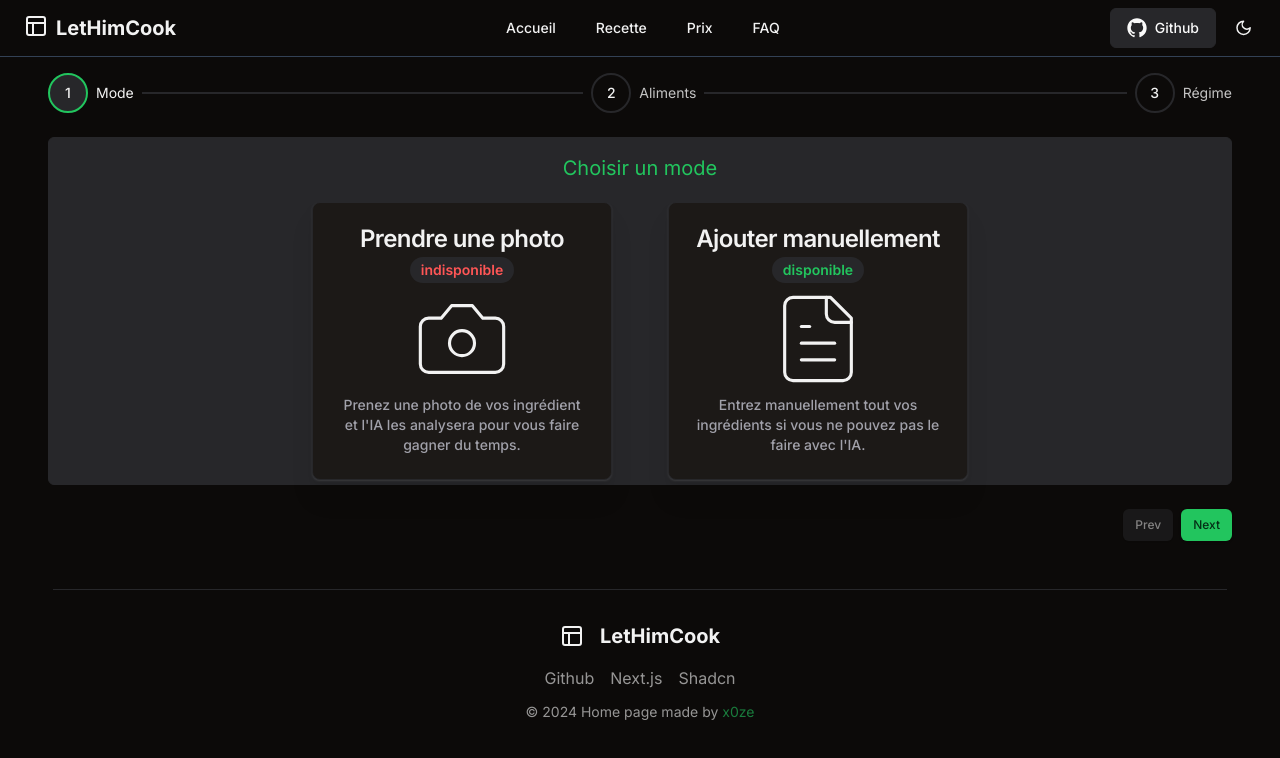
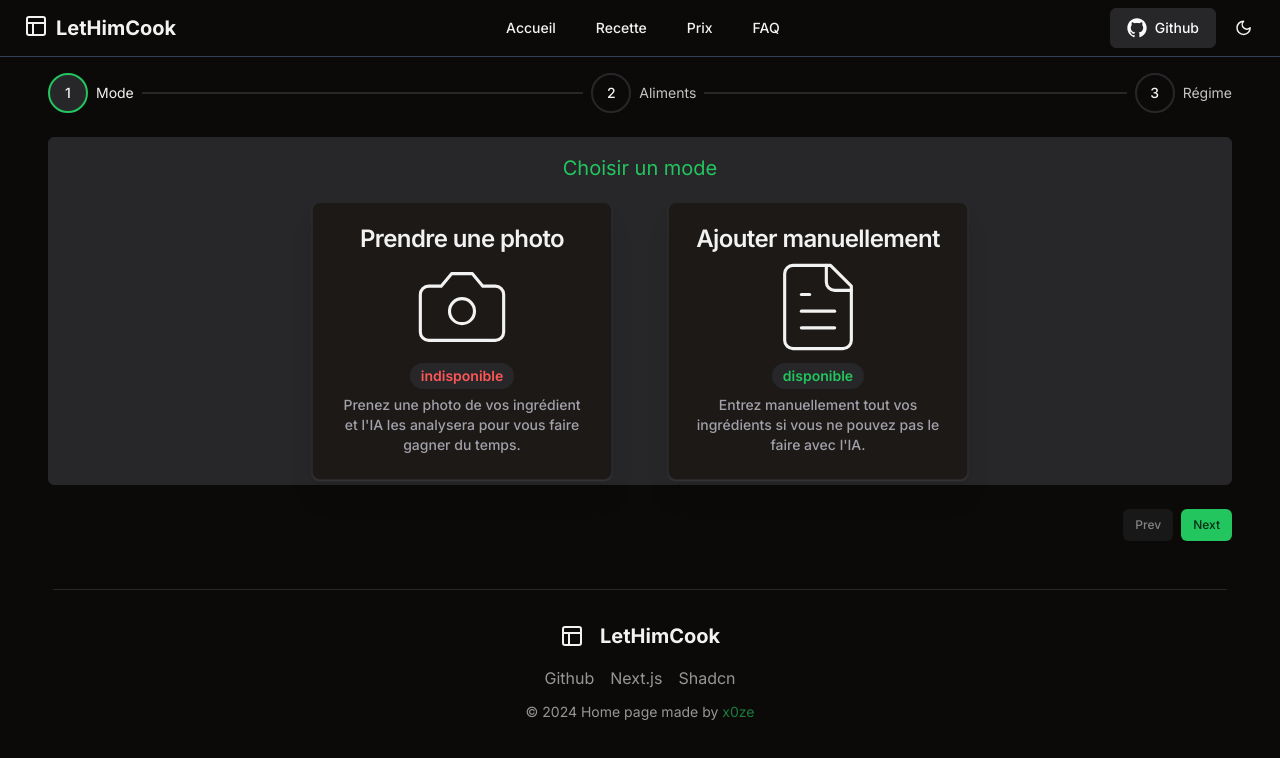
Before and after one commit to x0ze/Cooking-AI, a Next.js app in the folder lethimcook-app/: page /recipe in a window 1280 px wide. Shown: the top 758 px of the page. Built offline with nearby package versions, Linux system fonts and the light colour scheme.

Commit message:
update mode

```diff
--- a/lethimcook-app/components/ModeCards.tsx
+++ b/lethimcook-app/components/ModeCards.tsx
@@ -24,18 +24,19 @@ export function ModeCards() {
                 <CardTitle className="flex item-center justify-center">
                   Prendre une photo
                 </CardTitle>
+                <div className="flex justify-center">
+                  <Camera className="icon" />
+                </div>
                 <Badge
                     variant="secondary"
                     className="text-sm text-[rgb(255,86,86)] w-[fit-content] m-2 m-[auto]"
                   >
                     indisponible
                   </Badge>
-                <div className="flex justify-center">
-                  <Camera className="icon" />
-                </div>
                 <CardDescription>
                   Prenez une photo de vos ingrédient et l'IA les analysera pour vous faire gagner du temps.
                 </CardDescription>
+
               </CardHeader>
             </Card>
           </ToggleGroupItem>
@@ -47,15 +48,15 @@ export function ModeCards() {
                 <CardTitle className="flex item-center justify-center">
                   Ajouter manuellement
                 </CardTitle>
+                <div className="flex justify-center">
+                  <FileText className="icon" />
+                </div>
                 <Badge
                     variant="secondary"
                     className="text-sm text-primary w-[fit-content] m-2 m-[auto]"
                   >
                   disponible
                   </Badge>
-                <div className="flex justify-center">
-                  <FileText className="icon" />
-                </div>
                 <CardDescription>
                   Entrez manuellement tout vos ingrédients si vous ne pouvez pas le faire avec l'IA.
                 </CardDescription>
```
